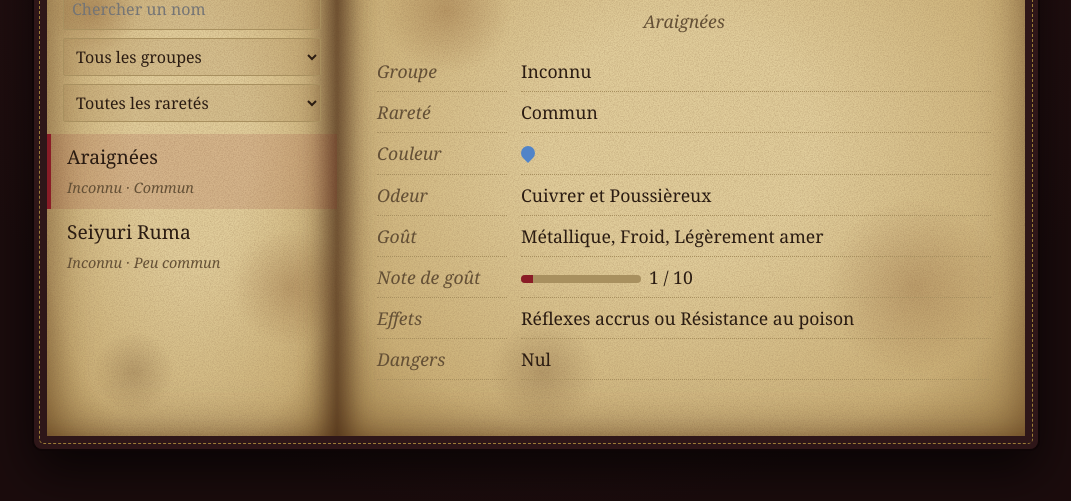
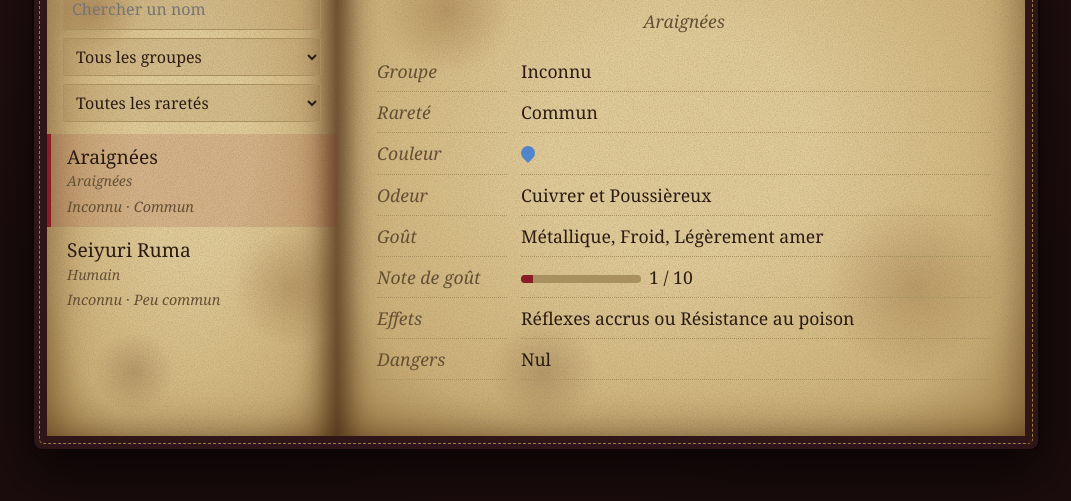
Before and after one commit to Aomiwav/Aomi.github.io, a plain HTML site: page index.html in a window 1280 px wide. Shown: the part 277-778 px from the top of the page, without its empty margins (104-1175 px from the left). Drawn offline with Linux system fonts and the light colour scheme; a web font is replaced by a local one.

Commit message:
Add files via upload

```diff
--- a/index.html
+++ b/index.html
@@ -79,6 +79,7 @@ select,input,textarea{background:rgba(120,85,40,.12)}
 .ribbon{right:112px}
 #tok{margin-top:2px}
 [hidden]{display:none!important}
+.list em.sp{display:block;font-size:.88rem;color:var(--muted);line-height:1.3}
 </style>
 </head>
 <body>
@@ -130,7 +131,7 @@ function render(){fillSel($("g"),"g","Tous les groupes");fillSel($("r"),"r","Tou
 $("admin").hidden=!EDIT;$("login").hidden=UNLOCKED;$("tools").hidden=!UNLOCKED;if(UNLOCKED)exportLink();
 var q=$("q").value.toLowerCase(),g=$("g").value,r=$("r").value,ul=$("list"),n=0;ul.innerHTML="";
 sorted().forEach(function(x){if((q&&String(x.n).toLowerCase().indexOf(q)<0)||(g&&x.g!==g)||(r&&x.r!==r))return;n++;
-var li=document.createElement("li"),b=document.createElement("button");b.innerHTML="<b>"+esc(x.n)+"</b><span>"+esc(x.g)+" · "+esc(x.r)+"</span>";
+var li=document.createElement("li"),b=document.createElement("button");b.innerHTML="<b>"+esc(x.n)+"</b>"+(x.e?"<em class='sp'>"+esc(x.e)+"</em>":"")+"<span>"+esc(x.g)+" · "+esc(x.r)+"</span>";
 if(x.id===cur)b.setAttribute("aria-current","true");b.onclick=function(){cur=x.id;editing=null;confirmDel=false;render()};li.appendChild(b);ul.appendChild(li)});
 if(!n)ul.innerHTML="<li class='none'>"+(entries.length?"Aucun sang ne correspond. Change un filtre.":"Le grimoire est vide.")+"</li>";
 if(editing!==null)return form();
```
